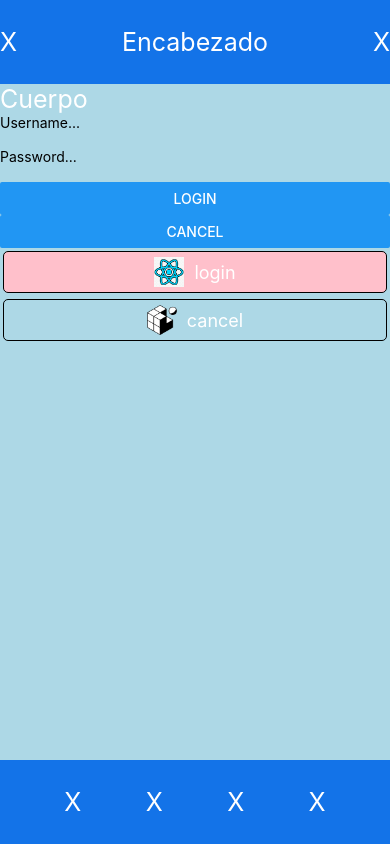
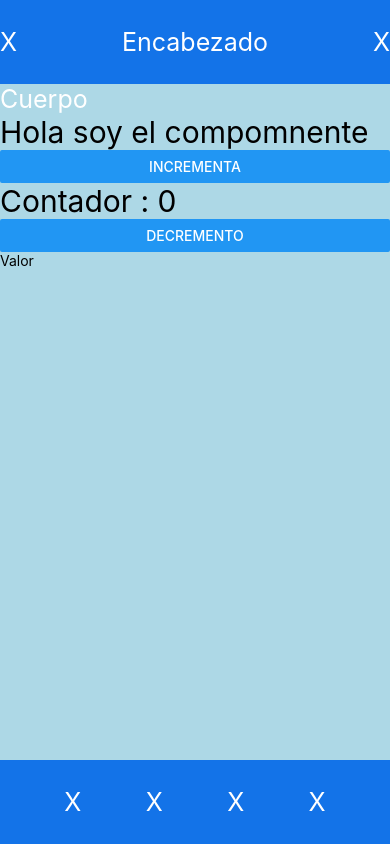
Before and after one commit to LMendoza70/App-5C, a React Native app: screen / in a window 390 px wide. Built offline with nearby package versions, Linux system fonts and the light colour scheme.

Commit message:
06/02/2024

```diff
--- a/App.js
+++ b/App.js
@@ -1,5 +1,6 @@
 import { StatusBar } from 'expo-status-bar';
 import { Alert, Button, Image, Pressable, StyleSheet, Text, TextInput, View } from 'react-native';
+import { Contador } from './Componentes/Contador';
 
 export default function App() {
   return (
@@ -59,7 +60,7 @@ export const Cuerpo=()=>{
   return(
     <View style={styles.cuerpo}>
         <Text style={styles.texto}>Cuerpo</Text>
-        <Login/>
+        <Contador/>
       </View>
   )
 }
--- /dev/null
+++ b/Componentes/Contador.js
@@ -0,0 +1,21 @@
+import { useState } from "react"
+import { Button, StyleSheet, Text, TextInput, View } from "react-native"
+
+export const Contador=()=>{
+    const [contador,setcontador]=useState(0)
+    return(
+        <View>
+            <Text style={estilos.texto}>Hola soy el compomnente</Text>
+            <Button title="Incrementa" onPress={()=> setcontador(contador+1)}/>
+            <Text style={estilos.texto}>Contador : {contador}</Text>
+            <Button title="Decremento" onPress={()=> setcontador(contador-1)}/>
+            <TextInput placeholder="Valor" onChangeText={(valor)=>setcontador(valor)}/>
+        </View>
+    )
+}
+
+const estilos=StyleSheet.create({
+    texto:{
+        fontSize:30
+    }
+})
```
